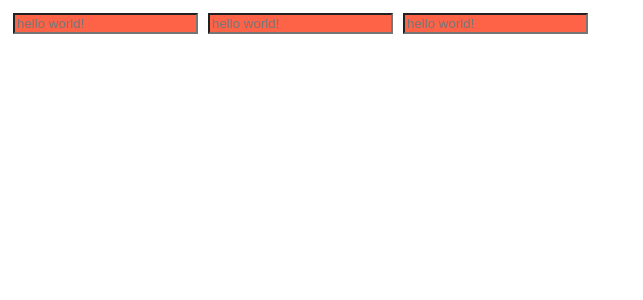
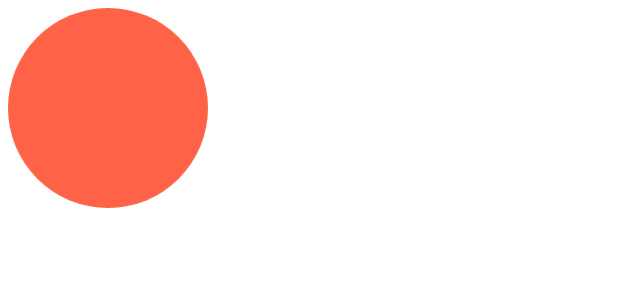
Before and after one commit to ZERO2ONE23581/ReactJS_MasterClass, a React (Create React App) app: page / in a window 1280 px wide. Shown: the top 300 px of the page, without its empty margins (0-643 px from the left). Built offline with nearby package versions, Linux system fonts and the light colour scheme.

Commit message:
animation

```diff
--- a/src/App.jsx
+++ b/src/App.jsx
@@ -1,26 +1,32 @@
-import styled from "styled-components";
+import styled, { keyframes } from "styled-components";
 
-const Father = styled.div`
+const Wrapper = styled.div`
   display: flex;
 `;
 
-const Input = styled.input.attrs({
-  required: true,
-  placeholder: "hello world!",
-  maxLength: 10,
-})`
+const rotateAnimation = keyframes`
+  from{
+    transform: rotate(0deg);
+    border-radius: 0px;
+  }
+  to{
+    transform: rotate(360deg);
+    border-radius: 50%;
+  }
+`;
+
+const Box = styled.div`
+  height: 200px;
+  width: 200px;
   background-color: tomato;
-  color: white;
-  margin: 5px;
+  animation: ${rotateAnimation} 2s ease-in-out infinite;
 `;
 
 function App() {
   return (
-    <Father as="header">
-      <Input />
-      <Input />
-      <Input />
-    </Father>
+    <Wrapper>
+      <Box />
+    </Wrapper>
   );
 }
 
```
